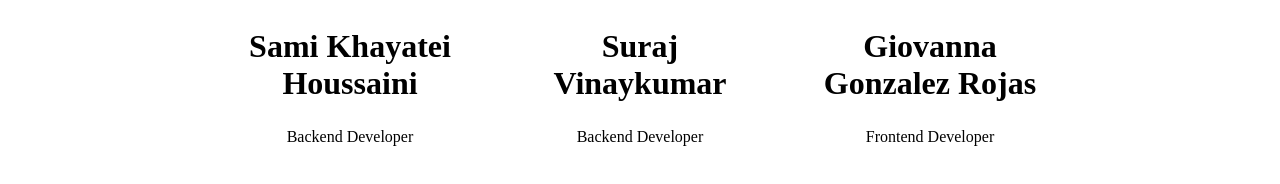
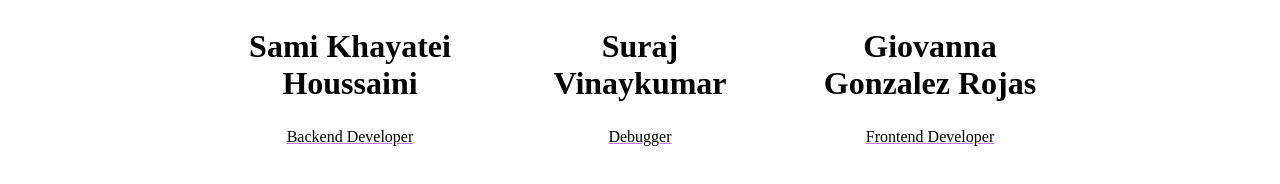
Before and after one commit to Girlcoding22/Echoes_of_Time, a website: page frontend/about.html in a window 1280 px wide. Shown: the part 278-462 px from the top of the page. Drawn offline with Linux system fonts and the light colour scheme.

```diff
--- a/frontend/about.html
+++ b/frontend/about.html
@@ -23,7 +23,7 @@
                 </a>
             </div>
             <h2>Sami Khayatei Houssaini</h2>
-            <p>Backend Developer</p>
+            <p style="text-decoration: underline; text-decoration-color: rgba(188, 116, 244);">Backend Developer</p>
         </div>
         <div class="profile">
             <div class="image-container">
@@ -32,7 +32,7 @@
                 </a>
             </div>
             <h2>Suraj Vinaykumar</h2>
-            <p>Backend Developer</p>
+            <p style="text-decoration: underline; text-decoration-color: rgba(188, 116, 244);">Debugger</p>
         </div>
         <div class="profile">
             <div class="image-container">
@@ -41,7 +41,7 @@
                 </a>
             </div>
             <h2>Giovanna Gonzalez Rojas</h2>
-            <p>Frontend Developer</p>
+            <p style="text-decoration: underline; text-decoration-color: rgba(188, 116, 244);">Frontend Developer</p>
         </div>
     </div>
 
```
